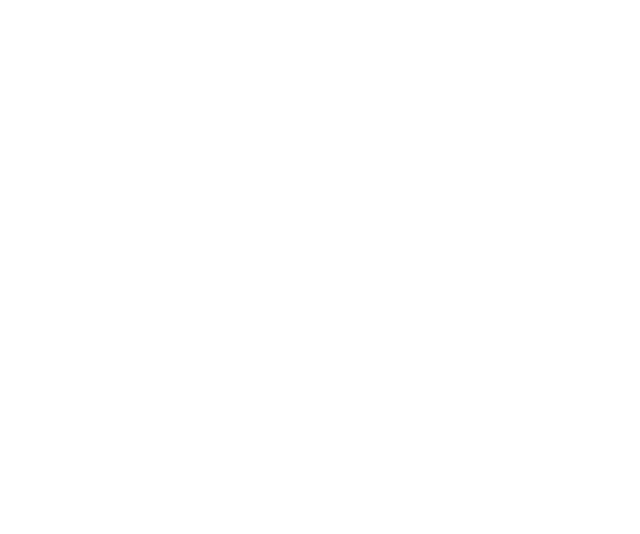
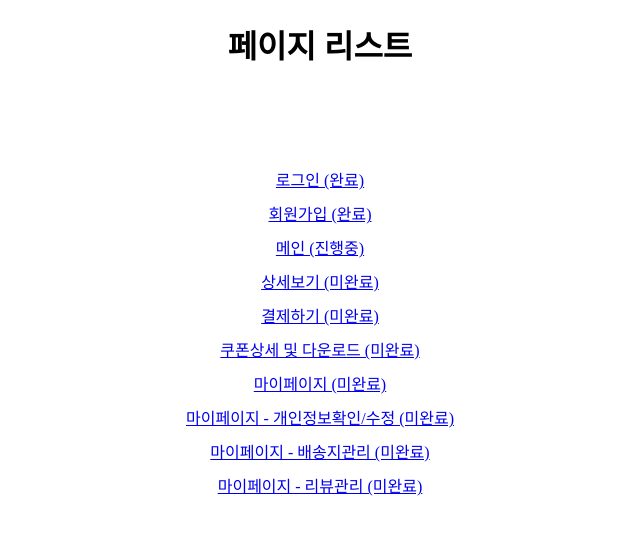
Before and after one commit to junior-pilot-project/product-sale-front, a React (Create React App) app: page /pageList in a window 1280 px wide. Before the commit this address had no page. Shown: the top 534 px of the page, without its empty margins (320-960 px from the left). Built offline with nearby package versions, Linux system fonts and the light colour scheme.

Commit message:
style. 페이지리스트 화면추가

```diff
--- a/src/App.tsx
+++ b/src/App.tsx
@@ -1,5 +1,6 @@
 import LoginPage from 'pages/LoginPage';
 import MainPage from 'pages/MainPage';
+import PageList from 'pages/PageList';
 import RegisterPage from 'pages/RegisterPage';
 import React, { Component } from 'react';
 import { Route, Routes } from 'react-router-dom';
@@ -10,6 +11,7 @@
       <div>
         <Routes>
           <Route path="/" element={<MainPage />} />
+          <Route path="/pageList" element={<PageList />} />
           <Route path="/loginPage" element={<LoginPage />} />
           <Route path="/register" element={<RegisterPage />} />
         </Routes>
--- a/src/index.css
+++ b/src/index.css
@@ -8,9 +8,26 @@
   color: #fff;
 }
 
-button {
+h1 {
+  color: black;
+}
+
+button,
+a {
   display: inline-block;
 }
+
+ul.pageList {
+  margin: 100px auto;
+  width: 500px;
+  padding: 0;
+}
+
+li {
+  margin: 10px 0;
+  text-align: center;
+}
+
 .wrap {
   margin: 0 auto;
   padding: 12px;
--- /dev/null
+++ b/src/pages/PageList.tsx
@@ -0,0 +1,44 @@
+import React from 'react';
+import { Link } from 'react-router-dom';
+
+const PageList = () => {
+  return (
+    <>
+      <h1 style={{ textAlign: 'center' }}>페이지 리스트</h1>
+      <ul className="pageList">
+        <li>
+          <Link to="/loginPage">로그인 (완료)</Link>
+        </li>
+        <li>
+          <Link to="/register">회원가입 (완료)</Link>
+        </li>
+        <li>
+          <Link to="/">메인 (진행중)</Link>
+        </li>
+        <li>
+          <Link to="">상세보기 (미완료)</Link>
+        </li>
+        <li>
+          <Link to="">결제하기 (미완료)</Link>
+        </li>
+        <li>
+          <Link to="">쿠폰상세 및 다운로드 (미완료)</Link>
+        </li>
+        <li>
+          <Link to="">마이페이지 (미완료)</Link>
+        </li>
+        <li>
+          <Link to="">마이페이지 - 개인정보확인/수정 (미완료)</Link>
+        </li>
+        <li>
+          <Link to="">마이페이지 - 배송지관리 (미완료)</Link>
+        </li>
+        <li>
+          <Link to="">마이페이지 - 리뷰관리 (미완료)</Link>
+        </li>
+      </ul>
+    </>
+  );
+};
+
+export default PageList;
```
